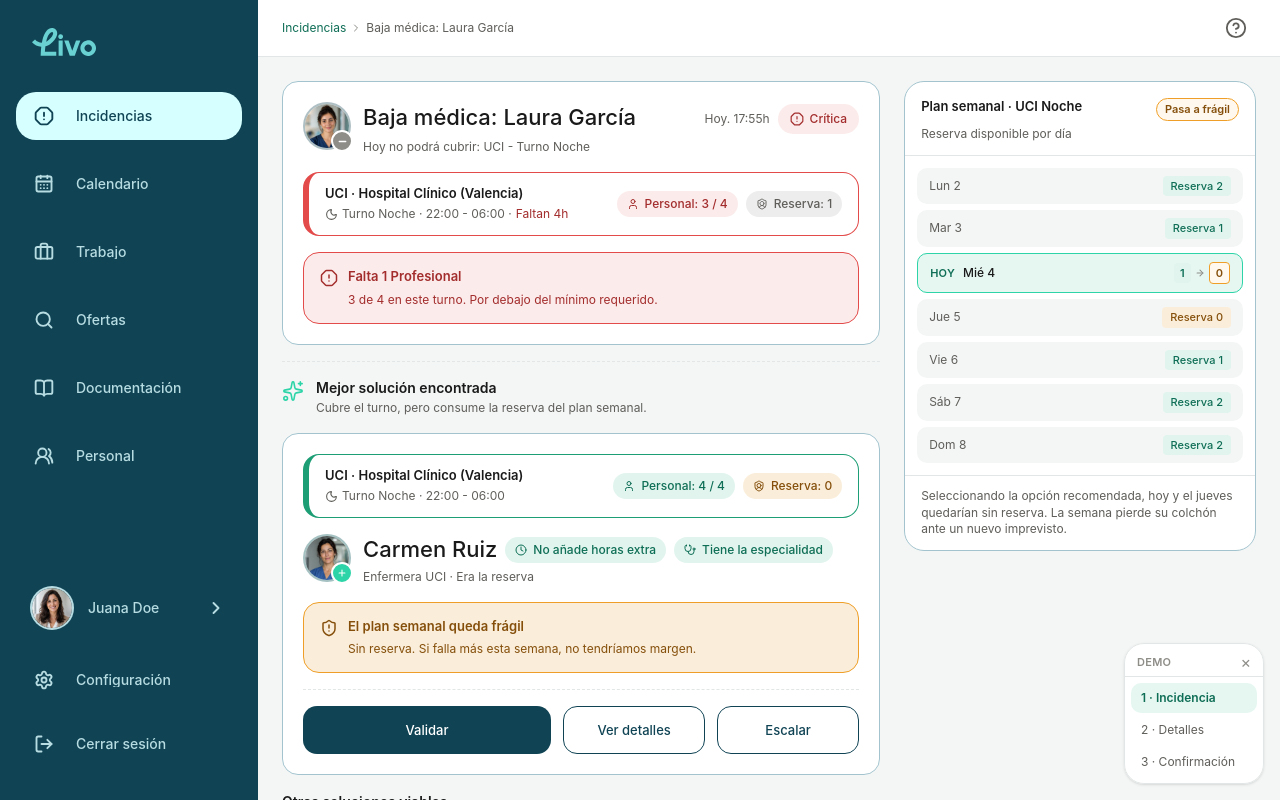
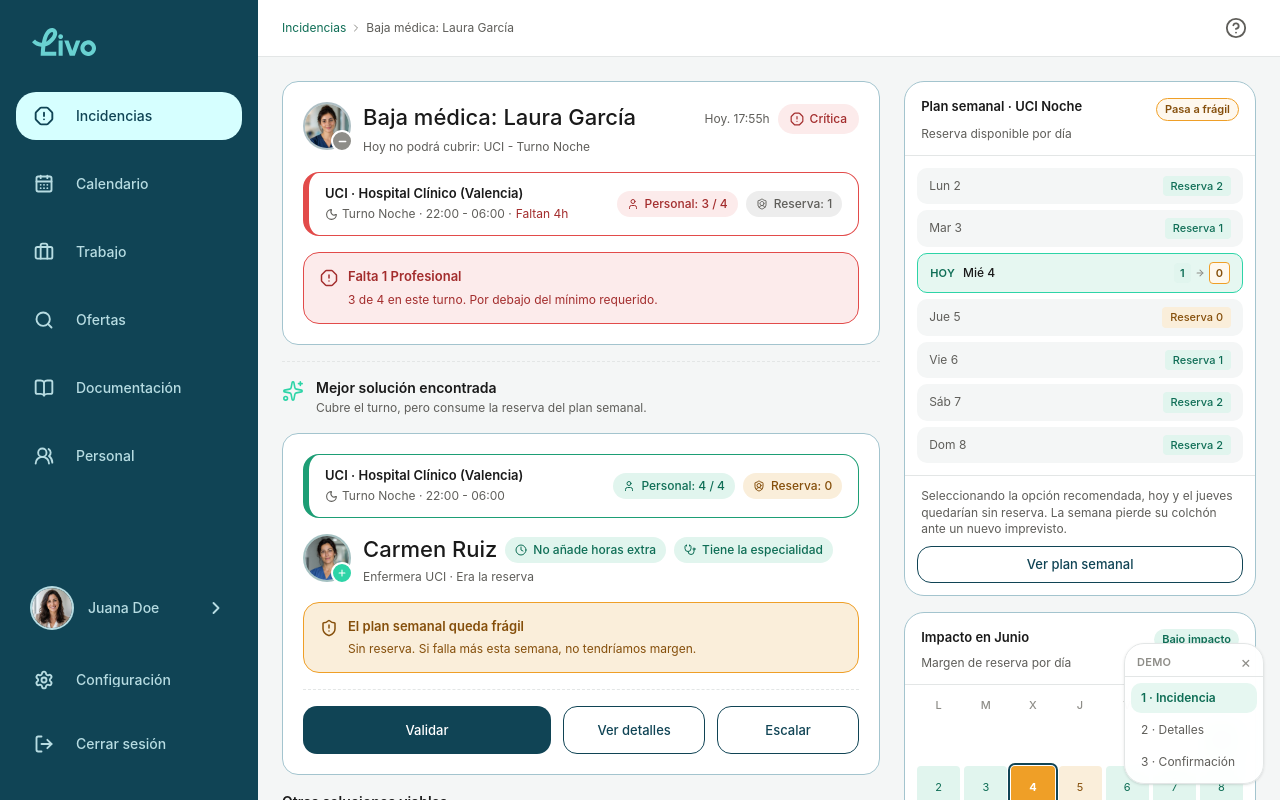
Before and after one commit to davidleiva/Livo-Test, a React (Vite) app: page / in a window 1280 px wide. Built offline with nearby package versions, Linux system fonts and the light colour scheme.

Commit message:
adding monthly widget

```diff
--- /dev/null
+++ b/src/components/domain/MonthlyPlanPanel.tsx
@@ -0,0 +1,129 @@
+import type { MonthlyPlan } from '../../types'
+
+export type MonthlyPlanPanelProps = MonthlyPlan
+
+type DayState = 'margin' | 'no-reserve' | 'today-no-reserve'
+
+const WEEKDAY_LABELS = ['L', 'M', 'X', 'J', 'V', 'S', 'D']
+
+const STATUS_CONFIG: Record<MonthlyPlan['status'], { label: string; cls: string }> = {
+  low:    { label: 'Bajo impacto',  cls: 'bg-success-bg text-success' },
+  medium: { label: 'Impacto medio', cls: 'bg-warning-bg text-warning' },
+  high:   { label: 'Alto impacto',  cls: 'bg-danger-bg  text-danger'  },
+}
+
+const DAY_CELL_CLS: Record<DayState, string> = {
+  'margin':           'bg-success-bg text-success',
+  'no-reserve':       'bg-warning-bg text-warning',
+  'today-no-reserve': 'bg-warning-border text-white font-bold ring-2 ring-brand-teal ring-offset-1',
+}
+
+const defaultProps: MonthlyPlan = {
+  monthLabel: 'Junio',
+  status: 'low',
+  firstWeekday: 6,
+  daysInMonth: 30,
+  days: [
+    { day: 4, state: 'today-no-reserve' },
+    { day: 5, state: 'no-reserve' },
+  ],
+  footnote: 'Junio conserva margen casi todo el mes. La tensión se concentra en esta semana — impacto mensual bajo.',
+}
+
+export default function MonthlyPlanPanel({
+  monthLabel   = defaultProps.monthLabel,
+  status       = defaultProps.status,
+  firstWeekday = defaultProps.firstWeekday,
+  daysInMonth  = defaultProps.daysInMonth,
+  days         = defaultProps.days,
+  footnote     = defaultProps.footnote,
+}: Partial<MonthlyPlanPanelProps> = {}) {
+  const { label: statusLabel, cls: statusCls } = STATUS_CONFIG[status]
+
+  const dayStateMap = new Map(days.map(d => [d.day, d.state as DayState]))
+
+  // Build cell array: leading nulls + day numbers + trailing nulls to fill last row
+  const cells: (number | null)[] = []
+  for (let i = 0; i < firstWeekday; i++) cells.push(null)
+  for (let d = 1; d <= daysInMonth; d++) cells.push(d)
+  while (cells.length % 7 !== 0) cells.push(null)
+
+  return (
+    <div className="border border-card-border rounded-xl bg-surface overflow-hidden">
+
+      {/* Header */}
+      <div className="px-4 pt-4 pb-3 border-b border-line">
+        <div className="flex items-start justify-between gap-2">
+          <p className="text-body font-semibold text-foreground leading-tight">
+            Impacto en {monthLabel}
+          </p>
+          <span className={`flex-shrink-0 px-2 py-0.5 rounded-full text-label font-semibold whitespace-nowrap ${statusCls}`}>
+            {statusLabel}
+          </span>
+        </div>
+        <p className="text-small text-foreground-muted mt-1">Margen de reserva por día</p>
+      </div>
+
+      {/* Calendar */}
+      <div className="px-3 pt-3 pb-2">
+
+        {/* Weekday header row */}
+        <div className="grid grid-cols-7 gap-1 mb-1.5">
+          {WEEKDAY_LABELS.map(d => (
+            <div key={d} className="text-center text-label font-medium text-foreground-subtle uppercase tracking-wide">
+              {d}
+            </div>
+          ))}
+        </div>
+
+        {/* Day grid */}
+        <div className="grid grid-cols-7 gap-1">
+          {cells.map((day, idx) => {
+            if (day === null) {
+              return <div key={`empty-${idx}`} aria-hidden="true" />
+            }
+            const state = dayStateMap.get(day) ?? 'margin'
+            return (
+              <div
+                key={day}
+                className={`aspect-square flex items-center justify-center rounded text-label ${DAY_CELL_CLS[state]}`}
+                aria-label={state === 'today-no-reserve' ? `${day}, hoy, sin reserva` : undefined}
+              >
+                {day}
+              </div>
+            )
+          })}
+        </div>
+
+        {/* Legend */}
+        <div className="flex items-center gap-4 mt-2.5">
+          <div className="flex items-center gap-1.5">
+            <div className="w-2.5 h-2.5 rounded-sm bg-success-bg flex-shrink-0" aria-hidden="true" />
+            <span className="text-label text-foreground-subtle">Con margen</span>
+          </div>
+          <div className="flex items-center gap-1.5">
+            <div className="w-2.5 h-2.5 rounded-sm bg-warning-bg flex-shrink-0" aria-hidden="true" />
+            <span className="text-label text-foreground-subtle">Sin reserva</span>
+          </div>
+        </div>
+      </div>
+
+      {/* Footnote */}
+      <div className="border-t border-line px-4 pt-3 pb-2">
+        <p className="text-small text-foreground-muted leading-snug">{footnote}</p>
+      </div>
+
+      {/* Navigation stub */}
+      <div className="px-3 pb-3">
+        <button
+          type="button"
+          onClick={() => console.log('ver plan mensual')}
+          className="w-full inline-flex items-center justify-center px-4 py-2 rounded-lg text-body font-medium border border-brand-teal text-brand-teal hover:bg-surface-alt transition-colors cursor-pointer focus-visible:outline-none focus-visible:ring-2 focus-visible:ring-mint focus-visible:ring-offset-1"
+        >
+          Ver plan mensual
+        </button>
+      </div>
+
+    </div>
+  )
+}
--- a/src/components/domain/WeeklyPlanPanel.tsx
+++ b/src/components/domain/WeeklyPlanPanel.tsx
@@ -78,8 +78,19 @@ export default function WeeklyPlanPanel({ unitLabel, planStatus, planStatusLabel
       </div>
 
       {/* Footnote */}
-      <div className="border-t border-line px-4 py-3">
+      <div className="border-t border-line px-4 pt-3 pb-2">
         <p className="text-small text-foreground-muted leading-snug">{footnote}</p>
+      </div>
+
+      {/* Navigation stub */}
+      <div className="px-3 pb-3">
+        <button
+          type="button"
+          onClick={() => console.log('ver plan semanal')}
+          className="w-full inline-flex items-center justify-center px-4 py-2 rounded-lg text-body font-medium border border-brand-teal text-brand-teal hover:bg-surface-alt transition-colors cursor-pointer focus-visible:outline-none focus-visible:ring-2 focus-visible:ring-mint focus-visible:ring-offset-1"
+        >
+          Ver plan semanal
+        </button>
       </div>
 
     </div>
--- a/src/components/domain/index.ts
+++ b/src/components/domain/index.ts
@@ -24,3 +24,6 @@ export type { ScreenShellProps } from './ScreenShell'
 
 export { default as WeeklyPlanPanel } from './WeeklyPlanPanel'
 export type { WeeklyPlanPanelProps } from './WeeklyPlanPanel'
+
+export { default as MonthlyPlanPanel } from './MonthlyPlanPanel'
+export type { MonthlyPlanPanelProps } from './MonthlyPlanPanel'
--- a/src/data/index.ts
+++ b/src/data/index.ts
@@ -1,4 +1,4 @@
-import type { Incident, CoverageOption, ValidationPreview, WeeklyPlan } from '../types'
+import type { Incident, CoverageOption, ValidationPreview, WeeklyPlan, MonthlyPlan } from '../types'
 
 export const mockIncident: Incident = {
   id: 'inc-001',
@@ -150,6 +150,20 @@ export const mockWeeklyPlanConfirmed: WeeklyPlan = {
     'Hoy y el jueves están sin reserva. Cualquier nuevo imprevisto esta semana no tendrá cobertura automática.',
 }
 
+// June 2026: day 1 falls on Sunday → firstWeekday=6 (Mon-start grid).
+// Today = Wed 4 (today-no-reserve), Thu 5 (no-reserve). All other days have margin.
+export const mockMonthlyPlan: MonthlyPlan = {
+  monthLabel: 'Junio',
+  status: 'low',
+  firstWeekday: 6,
+  daysInMonth: 30,
+  days: [
+    { day: 4, state: 'today-no-reserve' },
+    { day: 5, state: 'no-reserve' },
+  ],
+  footnote: 'Junio conserva margen casi todo el mes. La tensión se concentra en esta semana — impacto mensual bajo.',
+}
+
 export const mockValidationPreview: ValidationPreview = {
   whatChanges:
     'Se asigna el turno a Carmen. Puede aceptarlo o rechazarlo con causa justificada.',
--- a/src/screens/LayoutDemo.tsx
+++ b/src/screens/LayoutDemo.tsx
@@ -5,8 +5,8 @@ import {
   Moon, Clock, Stethoscope, ShieldAlert, ShieldUser, OctagonAlert, Minus, Plus, User, Sparkles,
 } from 'lucide-react'
 import type { LucideIcon } from 'lucide-react'
-import { PersonAvatar, WeeklyPlanPanel } from '../components/domain'
-import { mockIncident, mockOptions, mockWeeklyPlan } from '../data'
+import { PersonAvatar, WeeklyPlanPanel, MonthlyPlanPanel } from '../components/domain'
+import { mockIncident, mockOptions, mockWeeklyPlan, mockMonthlyPlan } from '../data'
 
 export interface LayoutDemoProps {
   onNavigateToM2?: (optionId: string) => void
@@ -670,10 +670,11 @@ export default function LayoutDemo({ onNavigateToM2, onNavigateToM3 }: LayoutDem
             {/* Divider — only visible when stacked on mobile/tablet */}
             <div className="mt-4 border-t border-dashed border-line lg:hidden" />
 
-            {/* Right — weekly plan context */}
+            {/* Right — weekly + monthly plan context */}
             {/* Mobile: stacks below; Desktop: sticky while left column scrolls */}
-            <div className="mt-4 lg:mt-0 lg:flex-1 lg:sticky lg:top-0">
+            <div className="mt-4 lg:mt-0 lg:flex-1 lg:sticky lg:top-0 space-y-4">
               <WeeklyPlanPanel {...mockWeeklyPlan} />
+              <MonthlyPlanPanel {...mockMonthlyPlan} />
             </div>
 
           </div>
--- a/src/screens/Moment2Layout.tsx
+++ b/src/screens/Moment2Layout.tsx
@@ -6,9 +6,9 @@ import {
   Check, AlertTriangle,
 } from 'lucide-react'
 import type { LucideIcon } from 'lucide-react'
-import { PersonAvatar, WeeklyPlanPanel } from '../components/domain'
+import { PersonAvatar, WeeklyPlanPanel, MonthlyPlanPanel } from '../components/domain'
 import ConsequenceLayer from '../components/domain/ConsequenceLayer'
-import { mockIncident, mockOptions, mockWeeklyPlan, mockWeeklyPlanAna } from '../data'
+import { mockIncident, mockOptions, mockWeeklyPlan, mockWeeklyPlanAna, mockMonthlyPlan } from '../data'
 import type { WeeklyPlan } from '../types'
 
 export interface Moment2LayoutProps {
@@ -727,9 +727,10 @@ export default function Moment2Layout({ initialOptionId = 'opt-carmen', onBack,
               {/* Mobile divider */}
               <div className="mt-4 border-t border-dashed border-line lg:hidden" />
 
-              {/* Weekly plan — sticky on desktop, stacked on mobile */}
-              <div className="mt-4 lg:mt-0 lg:w-72 lg:flex-shrink-0 lg:sticky lg:top-0">
+              {/* Weekly + monthly plan — sticky on desktop, stacked on mobile */}
+              <div className="mt-4 lg:mt-0 lg:w-[360px] lg:flex-shrink-0 lg:sticky lg:top-0 space-y-4">
                 <WeeklyPlanPanel {...selected.weeklyPlan} />
+                <MonthlyPlanPanel {...mockMonthlyPlan} />
               </div>
 
             </div>
--- a/src/screens/Moment3Layout.tsx
+++ b/src/screens/Moment3Layout.tsx
@@ -6,8 +6,8 @@ import {
   CheckCircle, Clock, RotateCcw, Bell,
 } from 'lucide-react'
 import type { LucideIcon } from 'lucide-react'
-import { WeeklyPlanPanel } from '../components/domain'
-import { mockIncident, mockOptions, mockWeeklyPlanConfirmed } from '../data'
+import { WeeklyPlanPanel, MonthlyPlanPanel } from '../components/domain'
+import { mockIncident, mockOptions, mockWeeklyPlanConfirmed, mockMonthlyPlan } from '../data'
 
 export interface Moment3LayoutProps {
   onGoToIncidencias?: () => void
@@ -452,9 +452,10 @@ export default function Moment3Layout({ onGoToIncidencias }: Moment3LayoutProps)
             {/* Divider — stacked on mobile/tablet */}
             <div className="mt-4 border-t border-dashed border-line lg:hidden" />
 
-            {/* Right — weekly plan (confirmed, real state) */}
-            <div className="mt-4 lg:mt-0 lg:flex-1 lg:sticky lg:top-0">
+            {/* Right — weekly + monthly plan (confirmed state) */}
+            <div className="mt-4 lg:mt-0 lg:flex-1 lg:sticky lg:top-0 space-y-4">
               <WeeklyPlanPanel {...mockWeeklyPlanConfirmed} />
+              <MonthlyPlanPanel {...mockMonthlyPlan} />
             </div>
 
           </div>
--- a/src/types/index.ts
+++ b/src/types/index.ts
@@ -66,3 +66,20 @@ export interface WeeklyPlan {
   days: WeeklyPlanDay[]
   footnote: string
 }
+
+export interface MonthlyPlanDay {
+  day: number
+  state: 'margin' | 'no-reserve' | 'today-no-reserve'
+}
+
+export interface MonthlyPlan {
+  monthLabel: string
+  /** Overall monthly impact level → header pill */
+  status: 'low' | 'medium' | 'high'
+  /** Which weekday the 1st falls on, Monday-start (0 = Mon … 6 = Sun) */
+  firstWeekday: number
+  daysInMonth: number
+  /** Only days with a non-default state need to be listed; rest default to 'margin' */
+  days: MonthlyPlanDay[]
+  footnote: string
+}
```
